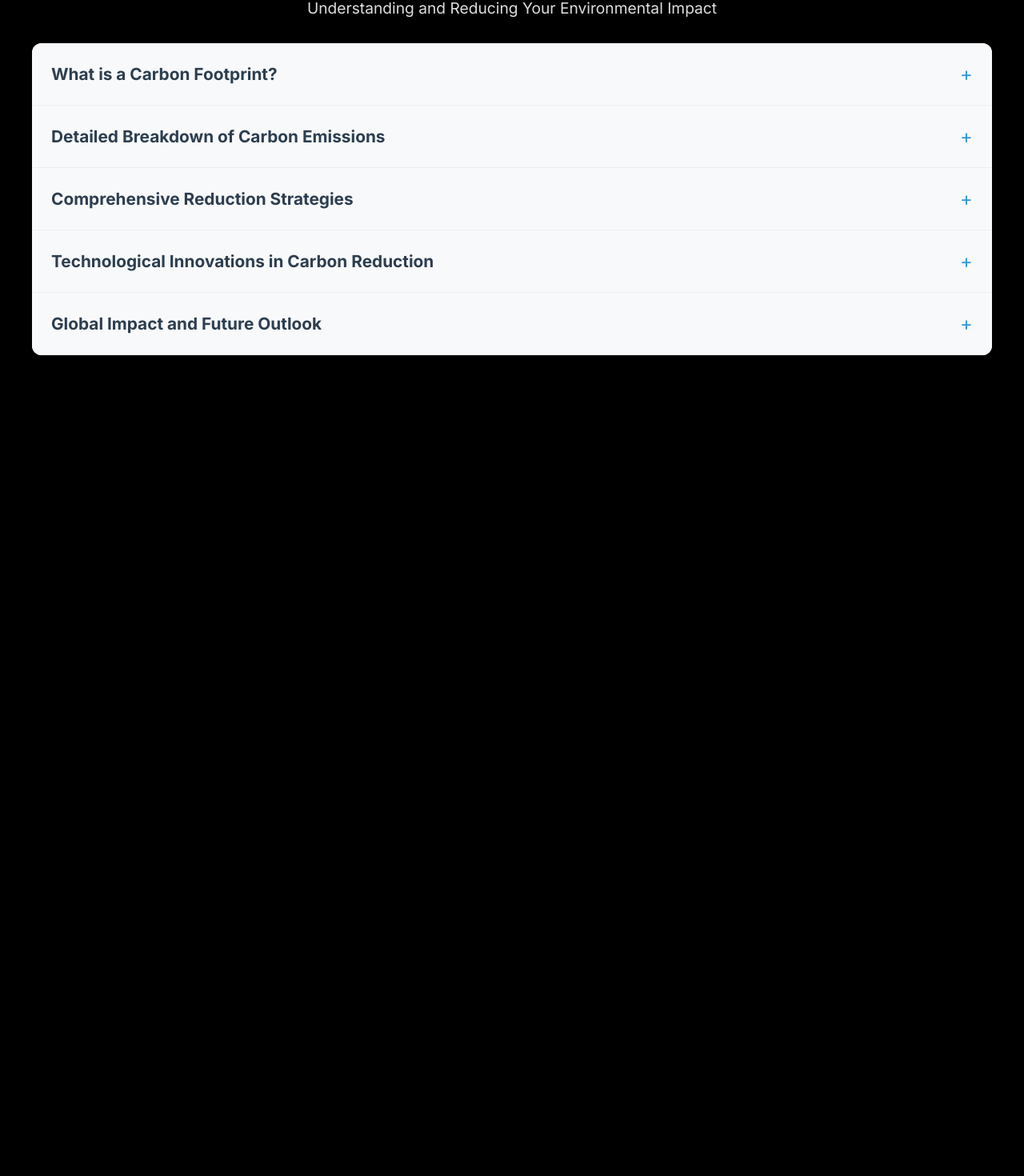
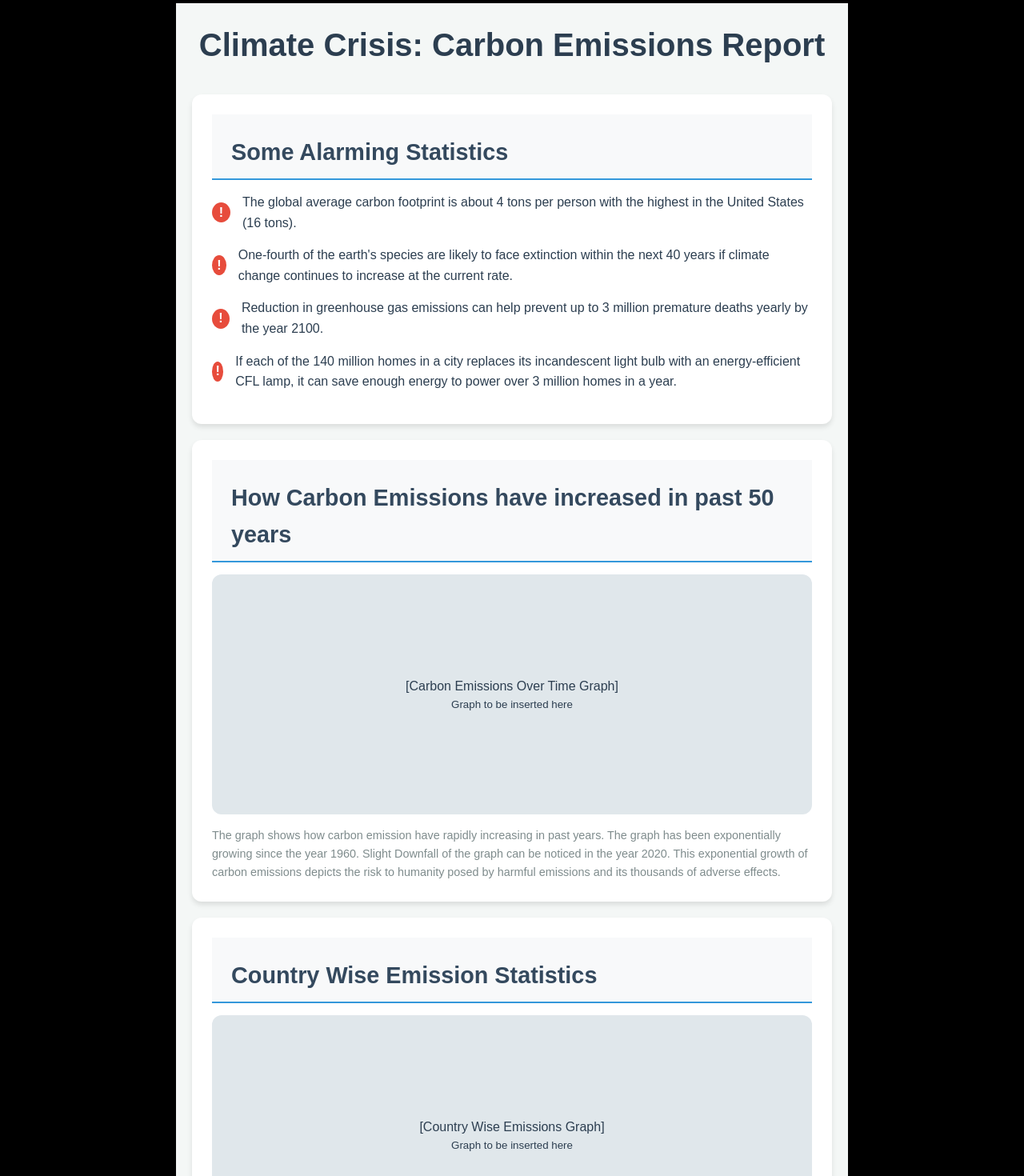
Before and after one commit to elyashium/Terra, a React (Vite) app: page / in a window 1280 px wide. Shown: the part 2233-3703 px from the top of the page at 80% size. Built offline with nearby package versions, Linux system fonts and the light colour scheme.

Commit message:
added reports

```diff
--- a/src/App.css
+++ b/src/App.css
@@ -494,3 +494,80 @@ main {
         grid-template-columns: 1fr;
     }
 }
+
+
+/* carbon emission report css  */
+
+.carbon-emissions-report {
+    max-width: 800px;
+    margin: 0 auto;
+    padding: 20px;
+    font-family: Arial, sans-serif;
+    line-height: 1.6;
+    background-color: #f4f7f6;
+  }
+
+  .report-title {
+    text-align: center;
+    color: #2c3e50;
+    font-size: 2.5rem;
+    margin-bottom: 30px;
+  }
+
+  .report-section {
+    background-color: white;
+    border-radius: 12px;
+    box-shadow: 0 4px 6px rgba(0, 0, 0, 0.1);
+    margin-bottom: 20px;
+    padding: 25px;
+  }
+
+  .section-title {
+    font-size: 1.8rem;
+    color: #34495e;
+    margin-bottom: 15px;
+    border-bottom: 2px solid #3498db;
+    padding-bottom: 10px;
+  }
+
+  .alarming-stats-list {
+    list-style-type: none;
+    padding: 0;
+  }
+
+  .alarming-stats-list li {
+    display: flex;
+    align-items: center;
+    margin-bottom: 15px;
+    color: #2c3e50;
+  }
+
+  .stat-icon {
+    background-color: #e74c3c;
+    color: white;
+    border-radius: 50%;
+    width: 25px;
+    height: 25px;
+    display: flex;
+    align-items: center;
+    justify-content: center;
+    margin-right: 15px;
+    font-weight: bold;
+  }
+
+  .graph-placeholder {
+    background-color: #e0e7eb;
+    border-radius: 12px;
+    height: 300px;
+    display: flex;
+    flex-direction: column;
+    justify-content: center;
+    align-items: center;
+    color: #2c3e50;
+    margin-bottom: 15px;
+  }
+
+  .graph-description {
+    color: #7f8c8d;
+    font-size: 0.9rem;
+  }
--- /dev/null
+++ b/src/components/CarbonEmissionReport.jsx
@@ -0,0 +1,58 @@
+import React from 'react';
+import '../App.css';
+
+const CarbonEmissionsReport = () => {
+    return (
+        <div className="carbon-emissions-report">
+            <h1 className="report-title">Climate Crisis: Carbon Emissions Report</h1>
+
+            <div className="report-section">
+                <h2 className="section-title alarming-stats-title">Some Alarming Statistics</h2>
+                <ul className="alarming-stats-list">
+                    <li>
+                        <span className="stat-icon">!</span>
+                        The global average carbon footprint is about 4 tons per person with the highest in the United States (16 tons).
+                    </li>
+                    <li>
+                        <span className="stat-icon">!</span>
+                        One-fourth of the earth's species are likely to face extinction within the next 40 years if climate change continues to increase at the current rate.
+                    </li>
+                    <li>
+                        <span className="stat-icon">!</span>
+                        Reduction in greenhouse gas emissions can help prevent up to 3 million premature deaths yearly by the year 2100.
+                    </li>
+                    <li>
+                        <span className="stat-icon">!</span>
+                        If each of the 140 million homes in a city replaces its incandescent light bulb with an energy-efficient CFL lamp, it can save enough energy to power over 3 million homes in a year.
+                    </li>
+                </ul>
+            </div>
+
+            <div className="report-section">
+                <h2 className="section-title">How Carbon Emissions have increased in past 50 years</h2>
+                <div className="graph-placeholder">
+                    [Carbon Emissions Over Time Graph]
+                    <br />
+                    <small>Graph to be inserted here</small>
+                </div>
+                <p className="graph-description">
+                    The graph shows how carbon emission have rapidly increasing in past years. The graph has been exponentially growing since the year 1960. Slight Downfall of the graph can be noticed in the year 2020. This exponential growth of carbon emissions depicts the risk to humanity posed by harmful emissions and its thousands of adverse effects.
+                </p>
+            </div>
+
+            <div className="report-section">
+                <h2 className="section-title">Country Wise Emission Statistics</h2>
+                <div className="graph-placeholder">
+                    [Country Wise Emissions Graph]
+                    <br />
+                    <small>Graph to be inserted here</small>
+                </div>
+                <p className="graph-description">
+                    We can see the country-wise emission stats in the graph alongside. It shows how Saudi Arabia and Canada are one of the highest carbon emitters while countries with less area and population like Japan also fall under one of the worldwide highest emission's categories.
+                </p>
+            </div>
+        </div>
+    );
+};
+
+export default CarbonEmissionsReport;
--- a/src/components/Learn.jsx
+++ b/src/components/Learn.jsx
@@ -1,6 +1,6 @@
 import React, { useState } from 'react'
 import '../app.css'
-
+import CarbonEmissionsReport from './CarbonEmissionReport';
 export default function Learn() {
     const [activeSection, setActiveSection] = useState(null);
 
@@ -269,8 +269,18 @@ export default function Learn() {
                 <h2>Hmm..I'm not sure about what Carbon FootPrints are 🤔</h2>
                 <div className="what-carbon-txt">A carbon footprint is the total amount of greenhouse gases (including carbon dioxide and methane) that are generated by our actions.
                     The average carbon footprint for a person in the United States is 16 tons, one of the highest rates in the world. Globally, the average carbon footprint is closer to 4 tons. To have the best chance of avoiding a 2℃ rise in global temperatures, the average global carbon footprint per year needs to drop to under 2 tons by 2050.
-                    Lowering individual carbon footprints from 16 tons to 2 tons doesn’t happen overnight! By making small changes to our actions, like eating less meat, taking fewer connecting flights and line drying our clothes, we can start making a big difference.</div>
+                    Lowering individual carbon footprints from 16 tons to 2 tons doesn’t happen overnight! By making small changes to our actions, like eating less meat, taking fewer connecting flights and line drying our clothes, we can start making a big difference.
+                    Key contributors to an individual's carbon footprint include:
+                    Energy use (electricity, heating, and cooling).
+                    Transportation (cars, airplanes, and public transit).
+                    Diet choices (meat, dairy, and food waste).
+                    Consumption patterns (clothing, electronics, and packaging).
+                </div>
             </div>
+
+            <CarbonEmissionsReport />
+
+
             <div className="learn-carbon-header">
                 <h2>Comprehensive Guide to Carbon Footprints</h2>
                 <p>Understanding and Reducing Your Environmental Impact</p>
```
